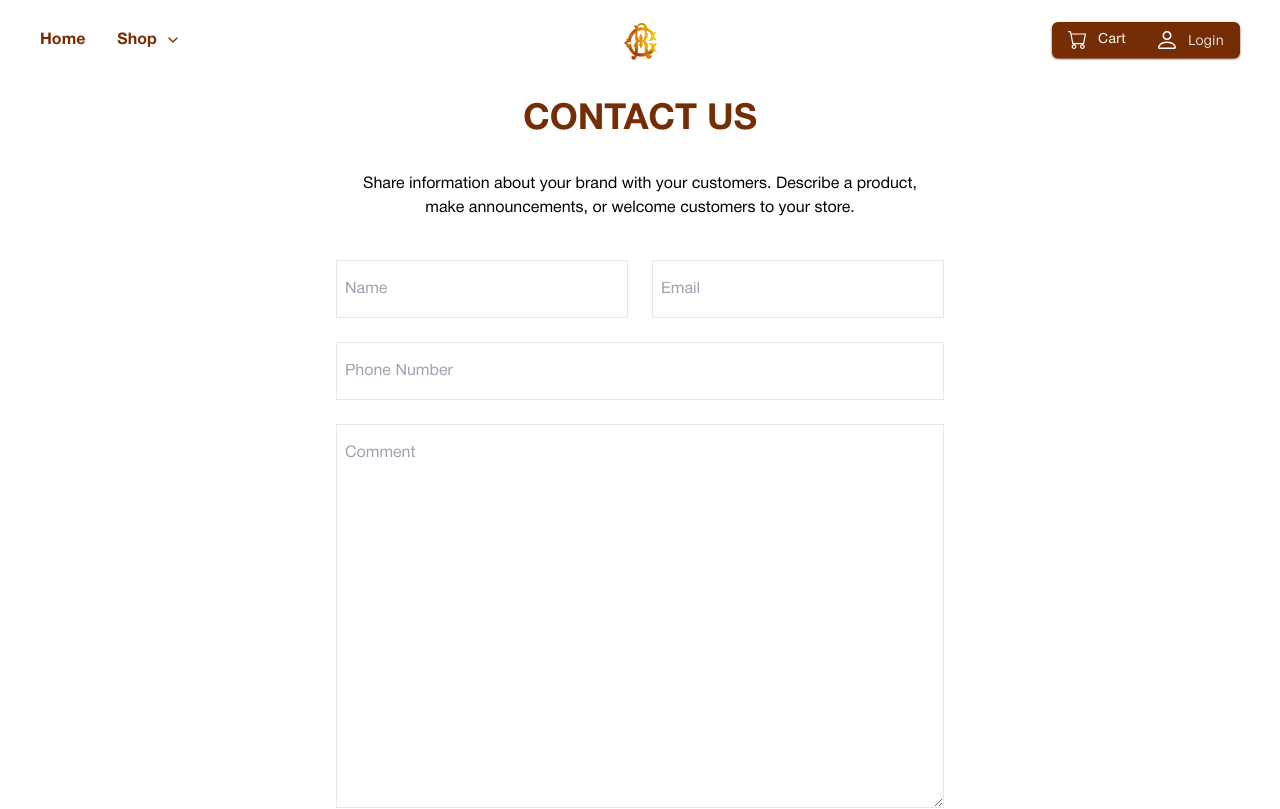
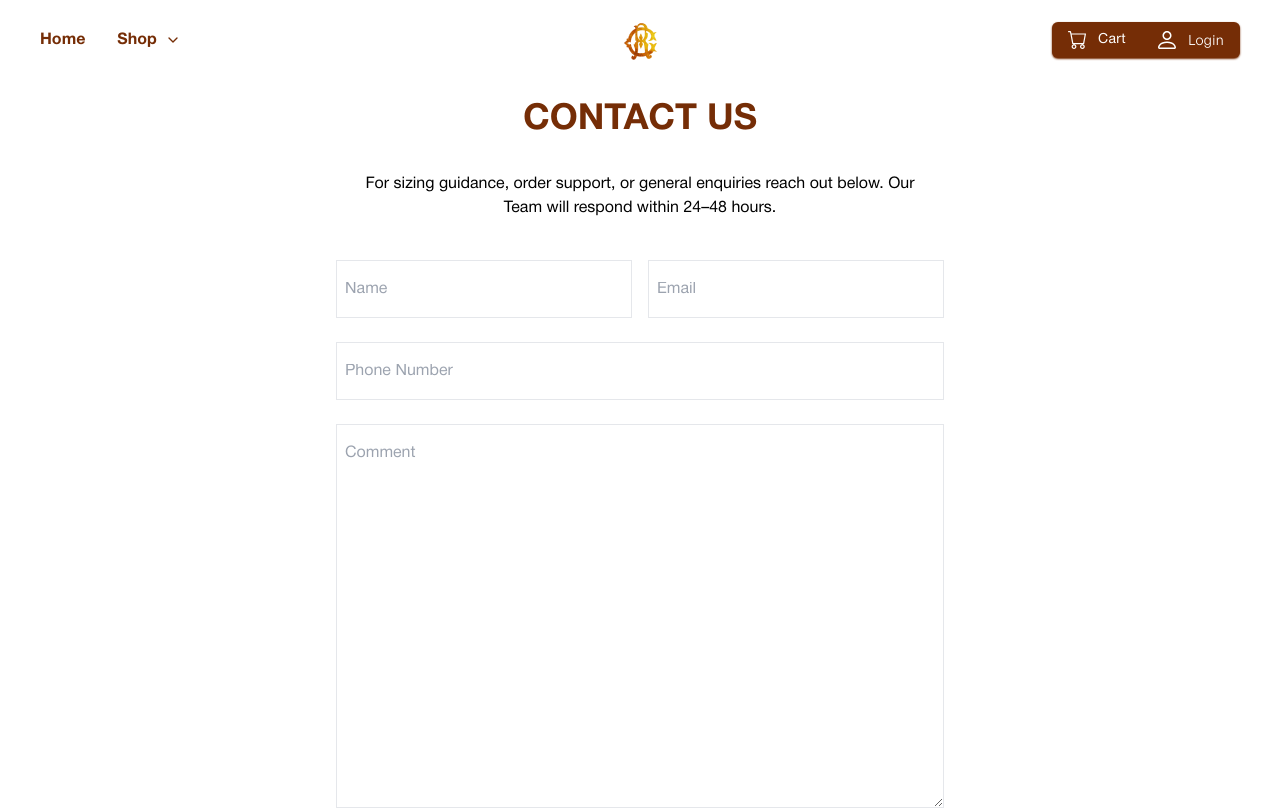
Before and after one commit to ManOnFireEverytime/royal-gang, a Next.js app: page /contact in a window 1280 px wide. Shown: the top 809 px of the page. Built offline with nearby package versions, Linux system fonts and the light colour scheme.

Commit message:
setup contact page

```diff
--- a/app/contact/page.tsx
+++ b/app/contact/page.tsx
@@ -5,20 +5,20 @@ import PageWrapper from "../_components/PageWrapper";
 export default function Page() {
   return (
     <PageWrapper>
-      <div className="flex h-dvh flex-col space-y-10 overflow-auto py-5">
+      <div className="space-y-10 py-5">
         <div className="space-y-8">
           <h2 className="text-center text-4xl font-bold uppercase text-saddleBrown">
             CONTACT US
           </h2>
 
           <p className="mx-auto mt-2 max-w-xl text-center">
-            Share information about your brand with your customers. Describe a
-            product, make announcements, or welcome customers to your store.
+            For sizing guidance, order support, or general enquiries reach out
+            below. Our Team will respond within 24–48 hours.
           </p>
         </div>
 
         <form className="mx-auto w-full flex-grow space-y-6 px-4 lg:w-1/2">
-          <div className="flex gap-x-6">
+          <div className="flex flex-col gap-x-4 gap-y-4 md:flex-row">
             <input
               className="flex-grow border px-2 py-4 outline-none"
               placeholder="Name"
```
